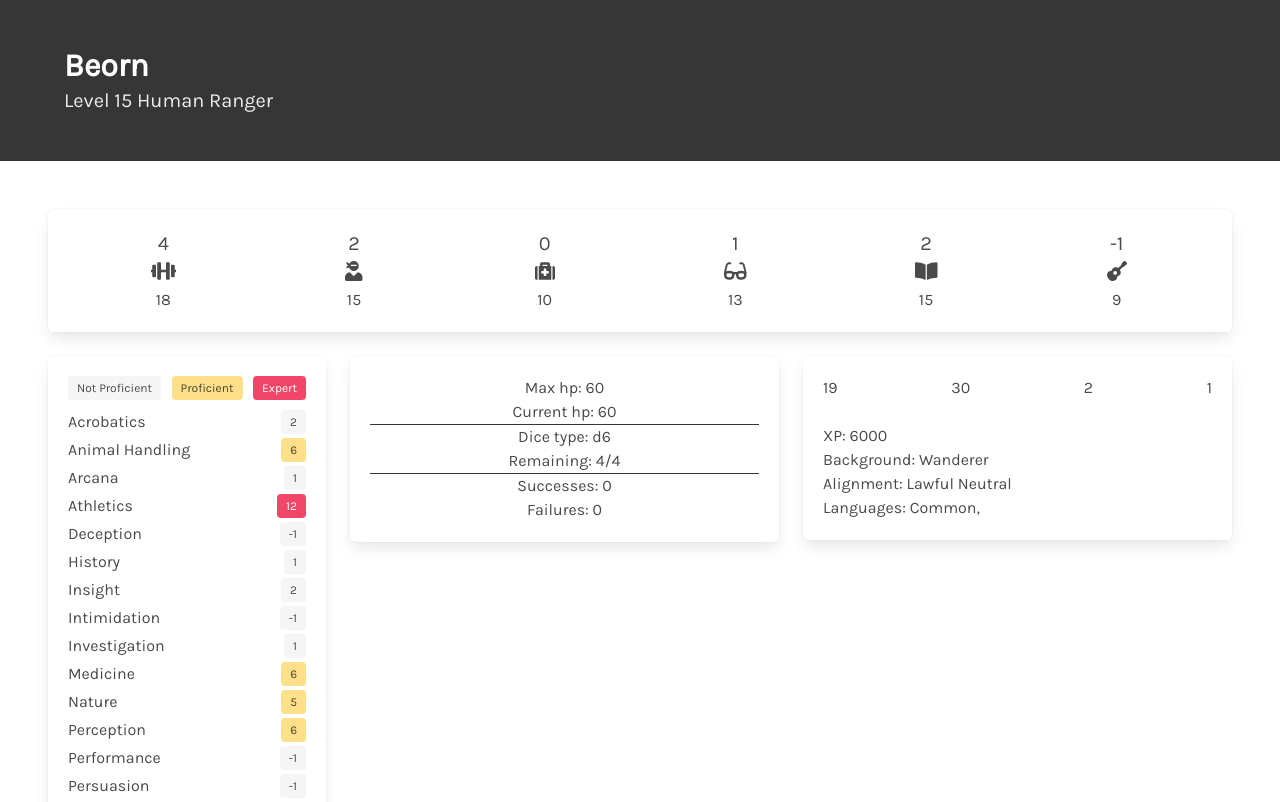
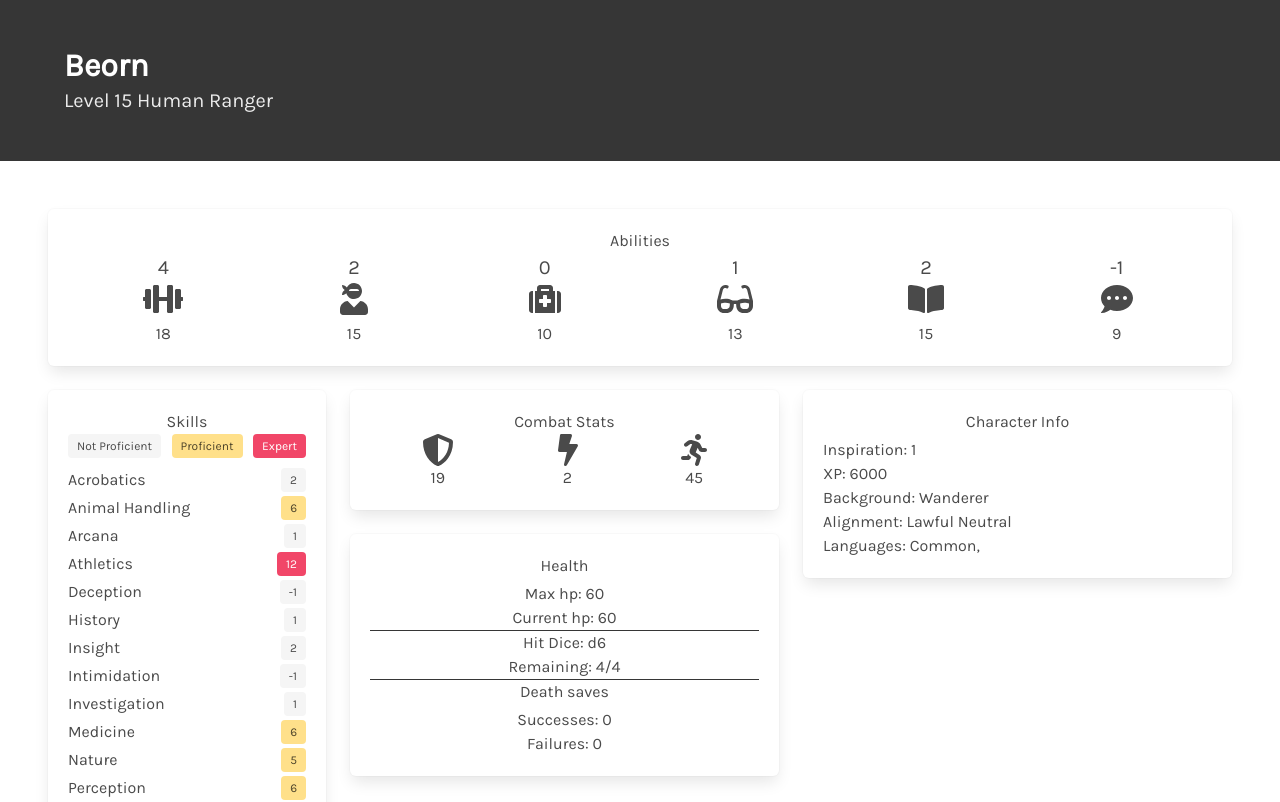
Before and after one commit to micaminoff/simple_charsheet, a React (Create React App) app in the folder frontend/: page / in a window 1280 px wide. Shown: the top 802 px of the page. Built offline with nearby package versions, Linux system fonts and the light colour scheme; the HTML template or start-up script is replaced by a standard one.

Commit message:
Basic structure done

```diff
--- a/frontend/src/App.scss
+++ b/frontend/src/App.scss
@@ -22,4 +22,12 @@ $dark: #363636;
     }
 }
 
+.combat_stats {
+    .level {
+        .level-item {
+            flex-direction: column;
+        }
+    }
+}
+
 @import "../node_modules/bulma/bulma.sass";
--- a/frontend/src/App.tsx
+++ b/frontend/src/App.tsx
@@ -2,6 +2,7 @@ import React from 'react';
 import Header from './Components/Header';
 import AbilityRow from './Components/AbilityRow';
 import Skills from './Components/Skills';
+import CombatStats from './Components/CombatStats'
 import './App.scss';
 import data from './data.json'
 import { character } from './Types';
@@ -20,10 +21,11 @@ const App = () => (
           <Skills proficiencies={hero.proficiencies} proficiency_bonus={hero.proficiency_bonus} abilities={hero.abilities} />
         </div>
         <div className='column'>
+          <CombatStats ac={hero.ac} initiative={hero.initiative} speed={hero.speed}/>
           <HealthBox hp={hero.hp} hit_dice={hero.hit_dice} death_saves={hero.death_saves}/>
         </div>
         <div className='column'>
-          <CharacterInfo ac={hero.ac} initiative={hero.initiative} inspiration={hero.inspiration} background={hero.background} alignment={hero.alignment} languages={hero.languages} xp={hero.xp}/>
+          <CharacterInfo inspiration={hero.inspiration} background={hero.background} alignment={hero.alignment} languages={hero.languages} xp={hero.xp}/>
         </div>
       </div>
 
--- a/frontend/src/Components/AbilityBox.tsx
+++ b/frontend/src/Components/AbilityBox.tsx
@@ -1,6 +1,6 @@
 import React from 'react'
 import { FontAwesomeIcon } from '@fortawesome/react-fontawesome'
-import { faDumbbell, faUserNinja, faMedkit, faGlasses, faBookOpen, faGuitar, faQuestionCircle } from '@fortawesome/free-solid-svg-icons'
+import { faDumbbell, faUserNinja, faMedkit, faGlasses, faBookOpen, faQuestionCircle, faCommentDots } from '@fortawesome/free-solid-svg-icons'
 import { modifier } from '../Functions'
 import { IconProp } from '@fortawesome/fontawesome-svg-core'
 
@@ -28,19 +28,19 @@ const render_icon = (ability: string) => {
             icon = faBookOpen;
             break;
         case 'CHA':
-            icon = faGuitar;
+            icon = faCommentDots;
             break;
         default:
             icon = faQuestionCircle;
     }
     return (
-        <span className='icon'><FontAwesomeIcon icon={icon} size='lg'/></span>
-    )
+        <span className='icon'><FontAwesomeIcon icon={icon} size='2x'/></span>
+    );
 }
 
 const AbilityBox = ({ ability_name, ability_val }: Props) => (
     <div className='ability_box level-item has-text-centered'>
-        <div className='ability_mod is-size-5' title='modifier'>
+        <div className='ability_mod is-size-5 mb-1' title='modifier'>
             {
                 ability_val ? modifier(ability_val) : 0
             }
--- a/frontend/src/Components/AbilityRow.tsx
+++ b/frontend/src/Components/AbilityRow.tsx
@@ -6,15 +6,18 @@ export interface Props {
     abilities: abilities;
 }
 
-const AbilityRow = ({abilities}: Props) => (
-    <nav className='level atribute_row box'>
-        <AbilityBox ability_name='STR' ability_val={abilities.str}/>
-        <AbilityBox ability_name='DEX' ability_val={abilities.dex}/>
-        <AbilityBox ability_name='CON' ability_val={abilities.con}/>
-        <AbilityBox ability_name='INT' ability_val={abilities.int}/>
-        <AbilityBox ability_name='WIS' ability_val={abilities.wis}/>
-        <AbilityBox ability_name='CHA' ability_val={abilities.cha}/>
-    </nav>
+const AbilityRow = ({ abilities }: Props) => (
+    <div className='box has-text-centered'>
+        Abilities
+        <nav className='level atribute_row'>
+            <AbilityBox ability_name='STR' ability_val={abilities.str} />
+            <AbilityBox ability_name='DEX' ability_val={abilities.dex} />
+            <AbilityBox ability_name='CON' ability_val={abilities.con} />
+            <AbilityBox ability_name='INT' ability_val={abilities.int} />
+            <AbilityBox ability_name='WIS' ability_val={abilities.wis} />
+            <AbilityBox ability_name='CHA' ability_val={abilities.cha} />
+        </nav>
+    </div>
 );
 
 export default AbilityRow;
--- a/frontend/src/Components/CharacterInfo.tsx
+++ b/frontend/src/Components/CharacterInfo.tsx
@@ -1,24 +1,17 @@
 import React from 'react'
 
 export interface Props {
-    ac?: number;
-    speed?: number;
-    inspiration?: number;
     background?: string;
     alignment?: string;
     languages?: string[];
     xp?: number;
-    initiative?: number;
+    inspiration?: number;
 }
 
-const CharacterInfo = ({ ac = 15, speed = 30, initiative, inspiration, background, alignment, languages, xp }: Props) => (
+const CharacterInfo = ({inspiration, background, alignment, languages, xp }: Props) => (
     <div className='box'>
-        <nav className='level has-text-centered'>
-            <p>{ac}</p>
-            <p>{speed}</p>
-            <p>{initiative}</p>
-            <p>{inspiration}</p>
-        </nav>
+        <p className='has-text-centered mb-1'>Character Info</p>
+        <div>Inspiration: {inspiration}</div>
         <div>XP: {xp}</div>
         <div>Background: {background}</div>
         <div>Alignment: {alignment}</div>
--- /dev/null
+++ b/frontend/src/Components/CombatStats.tsx
@@ -0,0 +1,28 @@
+import React from 'react'
+import { FontAwesomeIcon } from '@fortawesome/react-fontawesome'
+import { faShieldAlt, faBolt, faRunning } from '@fortawesome/free-solid-svg-icons';
+
+export interface Props {
+    ac: number;
+    initiative: number;
+    speed: number;
+}
+
+const CombatStats = ({ ac = 15, initiative = 0, speed = 30 }) => (
+    <div className='box has-text-centered combat_stats'>
+        Combat Stats
+        <nav className='level'>
+            <div className='level-item' title='Armor Class'>
+                <FontAwesomeIcon icon={faShieldAlt} size='2x' /> {ac}
+            </div>
+            <div className='level-item' title='Initiative'>
+                <FontAwesomeIcon icon={faBolt} size='2x' /> {initiative}
+            </div>
+            <div className='level-item' title='Speed'>
+                <FontAwesomeIcon icon={faRunning} size='2x' /> {speed}
+            </div>
+        </nav>
+    </div>
+);
+
+export default CombatStats;
--- a/frontend/src/Components/HealthBox.tsx
+++ b/frontend/src/Components/HealthBox.tsx
@@ -9,15 +9,17 @@ export interface Props {
 
 const HealthBox = ({ hp, hit_dice, death_saves }: Props) => (
     <div className='health_box box has-text-centered'>
+        <p className='mb-1'>Health</p>
         <div className='health_part'>
             <p>Max hp: {hp.max}</p>
             <p contentEditable>Current hp: {hp.current}</p>
         </div>
         <div className='dice_part'>
-            <p className='align-items-center'>Dice type: {hit_dice.dice}</p>
+            <p className='align-items-center'>Hit Dice: {hit_dice.dice}</p>
             <p>Remaining: <span contentEditable>{hit_dice.remaining}</span>/{hit_dice.max}</p>
         </div>
         <div className='death_part'>
+            <p className='mb-1'>Death saves</p>
             <p>Successes: {death_saves.successes}</p>
             <p>Failures: {death_saves.failures}</p>
         </div>
--- a/frontend/src/Components/Skills.tsx
+++ b/frontend/src/Components/Skills.tsx
@@ -9,7 +9,8 @@ interface Props {
 };
 
 const Skills = ({ proficiencies, abilities, proficiency_bonus = 3 }: Props) => (
-    <div className='box'>
+    <div className='box has-text-centered'>
+        Skills
         <nav className='level mb-2'>
             <span className='tag'>Not Proficient</span>
             <span className='tag is-warning'>Proficient</span>
```
Also changed, not shown: 1 other file (tests, documents, lock files or other folders).
